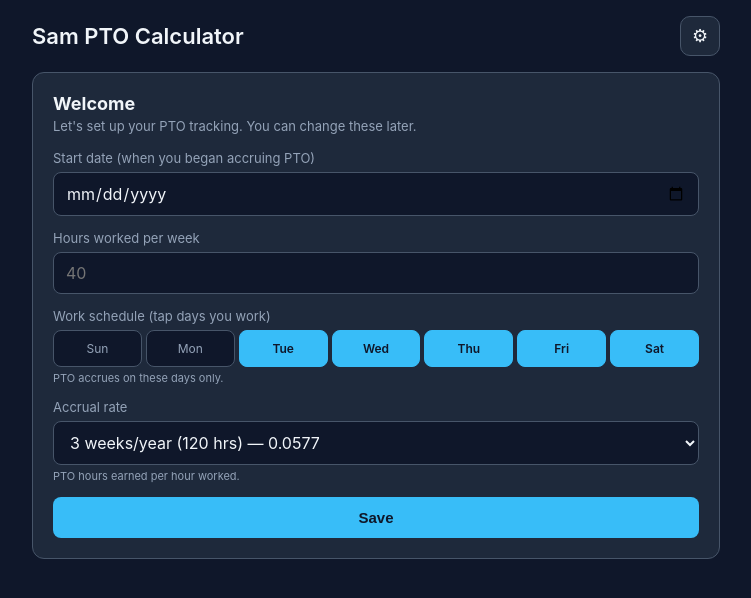
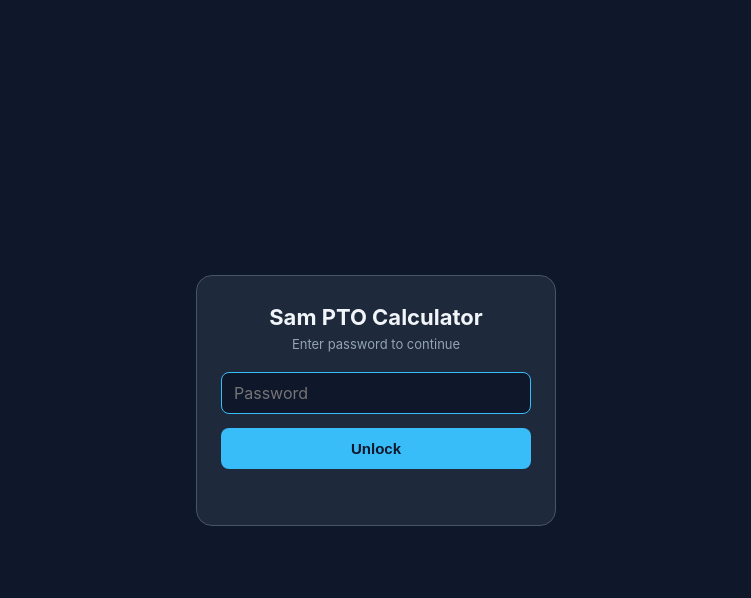
Before and after one commit to 16barnettj/Sam-PTO-Calculator, a plain HTML site: page index.html in a window 1280 px wide. Shown: the whole page, without its empty margins (264-1015 px from the left). Drawn offline with Linux system fonts and the light colour scheme.

Commit message:
Add password gate to web app
Cosmetic lock screen using SHA-256 hash check; persists unlock state in
localStorage so users don't re-enter on subsequent visits. Note: this is
client-side obfuscation only, not real security.

Co-Authored-By: Claude Opus 4.7 (1M context) <noreply@anthropic.com>

```diff
--- a/index.html
+++ b/index.html
@@ -340,6 +340,39 @@
   }
   .day.non-work .day-num { color: var(--muted); }
 
+  /* Lock screen */
+  .lock-view {
+    min-height: calc(100vh - env(safe-area-inset-top) - env(safe-area-inset-bottom));
+    display: flex;
+    align-items: center;
+    justify-content: center;
+  }
+  .lock-card {
+    background: var(--surface);
+    border: 1px solid var(--border);
+    border-radius: 16px;
+    padding: 28px 24px;
+    width: 100%;
+    max-width: 360px;
+    text-align: center;
+  }
+  .lock-card h2 {
+    margin: 0 0 6px;
+    font-size: 22px;
+  }
+  .lock-card p {
+    color: var(--muted);
+    font-size: 13px;
+    margin: 0 0 20px;
+  }
+  .lock-card .field { text-align: left; }
+  .lock-error {
+    color: var(--bad);
+    font-size: 13px;
+    margin-top: 10px;
+    min-height: 18px;
+  }
+
   /* Fatal error banner */
   .error-banner {
     background: var(--bad);
@@ -354,6 +387,19 @@
 </head>
 <body>
 
+<section id="lock-view" class="lock-view" hidden>
+  <div class="lock-card">
+    <h2>Sam PTO Calculator</h2>
+    <p>Enter password to continue</p>
+    <div class="field">
+      <input type="password" id="lock-input" placeholder="Password" autocomplete="off">
+    </div>
+    <button class="btn" id="lock-submit">Unlock</button>
+    <div class="lock-error" id="lock-error"></div>
+  </div>
+</section>
+
+<div id="app-shell" hidden>
 <header>
   <h1>Sam PTO Calculator</h1>
   <button id="settings-btn" class="icon-btn" aria-label="Settings">⚙</button>
@@ -442,6 +488,7 @@
     <p>Loading…</p>
   </div>
 </section>
+</div>
 
 <div id="modal" class="modal-backdrop" hidden>
   <div class="modal" role="dialog" aria-modal="true">
@@ -487,6 +534,8 @@
 <script>
 (() => {
   const STORAGE_KEY = 'pto-tracker-v1';
+  const UNLOCK_KEY = 'pto-unlocked-v1';
+  const PASSWORD_HASH = '297581d6cd198a6e6df740f13288cb13a1e76cebe3f0ebc3fe259977addfd646'; // SHA-256
   const MS_PER_DAY = 86400000;
   const DEFAULT_WORK_DAYS = [2, 3, 4, 5, 6]; // Tue–Sat
 
@@ -817,8 +866,41 @@
     showMain();
   }
 
+  // --- Lock screen ---
+  async function sha256Hex(str) {
+    const buf = new TextEncoder().encode(str);
+    const hash = await crypto.subtle.digest('SHA-256', buf);
+    return Array.from(new Uint8Array(hash))
+      .map(b => b.toString(16).padStart(2, '0')).join('');
+  }
+  function isUnlocked() {
+    try { return localStorage.getItem(UNLOCK_KEY) === '1'; } catch (e) { return false; }
+  }
+  function setUnlocked() {
+    try { localStorage.setItem(UNLOCK_KEY, '1'); } catch (e) {}
+  }
+  async function attemptUnlock() {
+    const input = document.getElementById('lock-input');
+    const errEl = document.getElementById('lock-error');
+    errEl.textContent = '';
+    const hash = await sha256Hex(input.value);
+    if (hash === PASSWORD_HASH) {
+      setUnlocked();
+      showApp();
+    } else {
+      errEl.textContent = 'Incorrect password';
+      input.value = '';
+      input.focus();
+    }
+  }
+  function showApp() {
+    document.getElementById('lock-view').hidden = true;
+    document.getElementById('app-shell').hidden = false;
+    runApp();
+  }
+
   // --- Wiring ---
-  function init() {
+  function runApp() {
     const now = new Date();
     viewYear = now.getFullYear();
     viewMonth = now.getMonth();
@@ -883,6 +965,19 @@
     else showSetup(false);
   }
 
+  function bootstrap() {
+    document.getElementById('lock-submit').addEventListener('click', attemptUnlock);
+    document.getElementById('lock-input').addEventListener('keydown', (e) => {
+      if (e.key === 'Enter') attemptUnlock();
+    });
+    if (isUnlocked()) {
+      showApp();
+    } else {
+      document.getElementById('lock-view').hidden = false;
+      document.getElementById('lock-input').focus();
+    }
+  }
+
   function showFatalError(err) {
     const banner = document.createElement('div');
     banner.className = 'error-banner';
@@ -891,7 +986,7 @@
   }
 
   try {
-    init();
+    bootstrap();
   } catch (err) {
     console.error(err);
     showFatalError(err);
```
